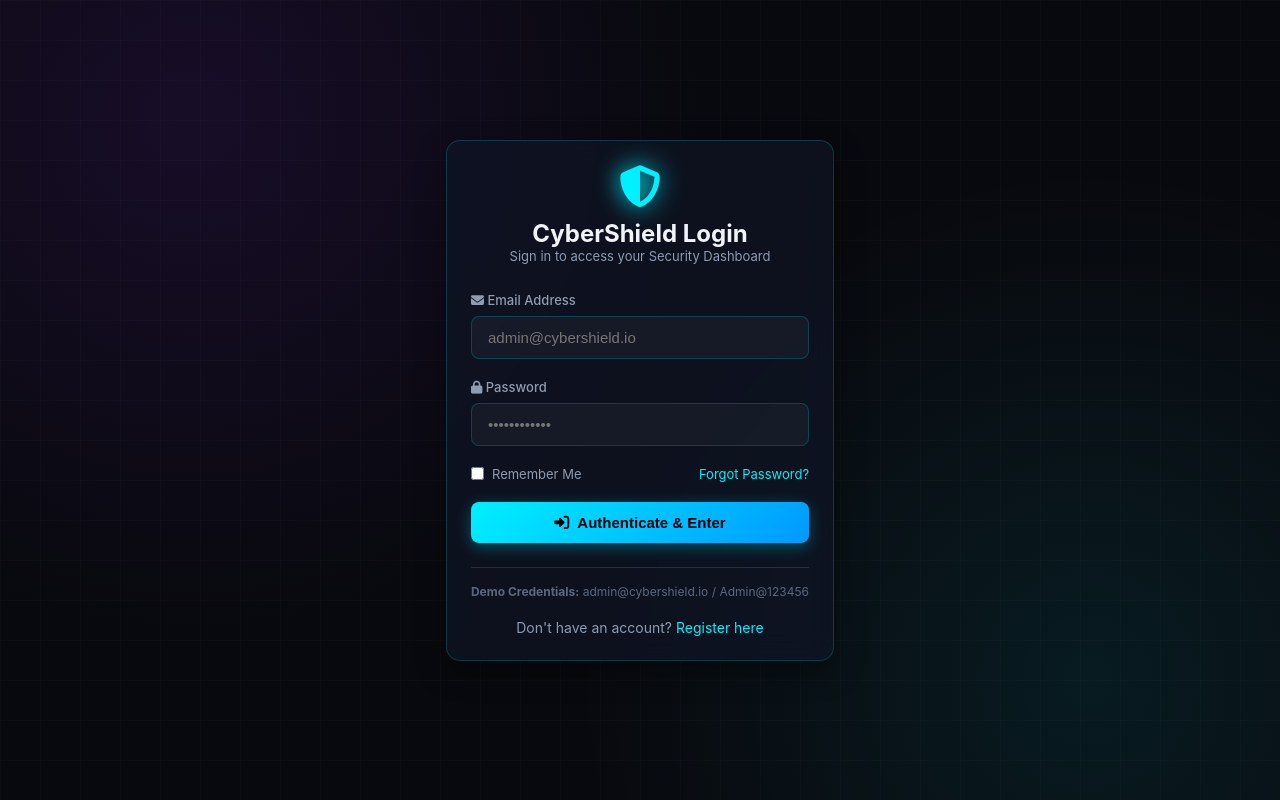
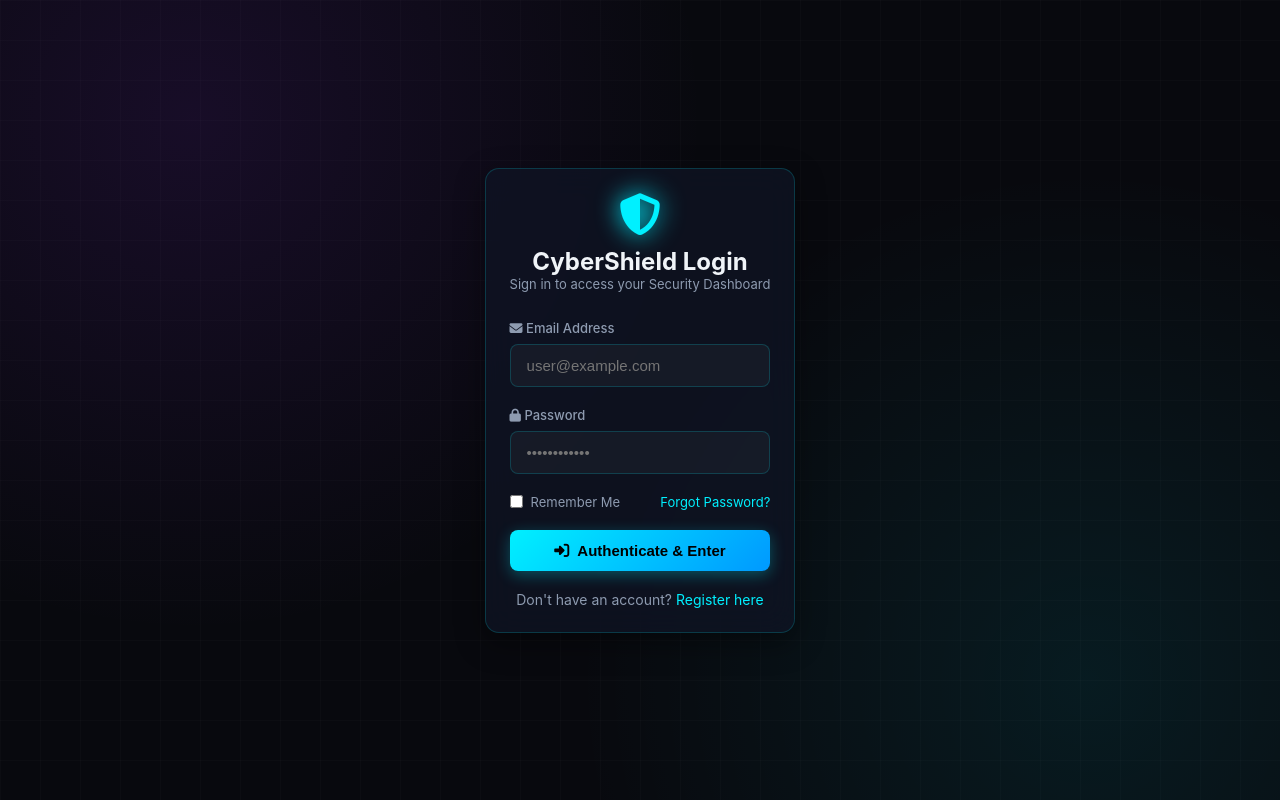
Before and after one commit to vvishva/CyberShield, a website: page client/login.html in a window 1280 px wide. Drawn offline with Linux system fonts and the light colour scheme.

Commit message:
Remove demo credentials notice from login page

```diff
--- a/client/login.html
+++ b/client/login.html
@@ -19,7 +19,7 @@
     <form id="login-form">
       <div class="form-group">
         <label><i class="fas fa-envelope"></i> Email Address</label>
-        <input type="email" id="login-email" class="form-control" placeholder="admin@cybershield.io" required>
+        <input type="email" id="login-email" class="form-control" placeholder="user@example.com" required>
       </div>
 
       <div class="form-group">
@@ -39,10 +39,6 @@
       </button>
     </form>
 
-    <div style="margin-top: 24px; padding-top: 16px; border-top: 1px solid var(--border-glass); font-size: 12px; color: var(--text-dim); text-align: center;">
-      <strong>Demo Credentials:</strong> admin@cybershield.io / Admin@123456
-    </div>
-
     <div style="text-align: center; margin-top: 20px; font-size: 14px; color: var(--text-muted);">
       Don't have an account? <a href="register.html">Register here</a>
     </div>
```
